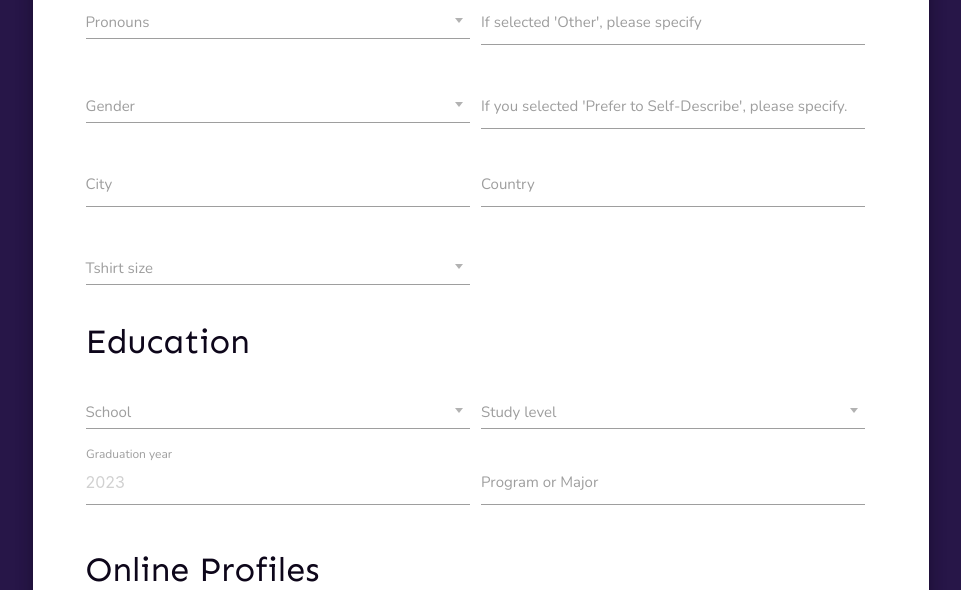
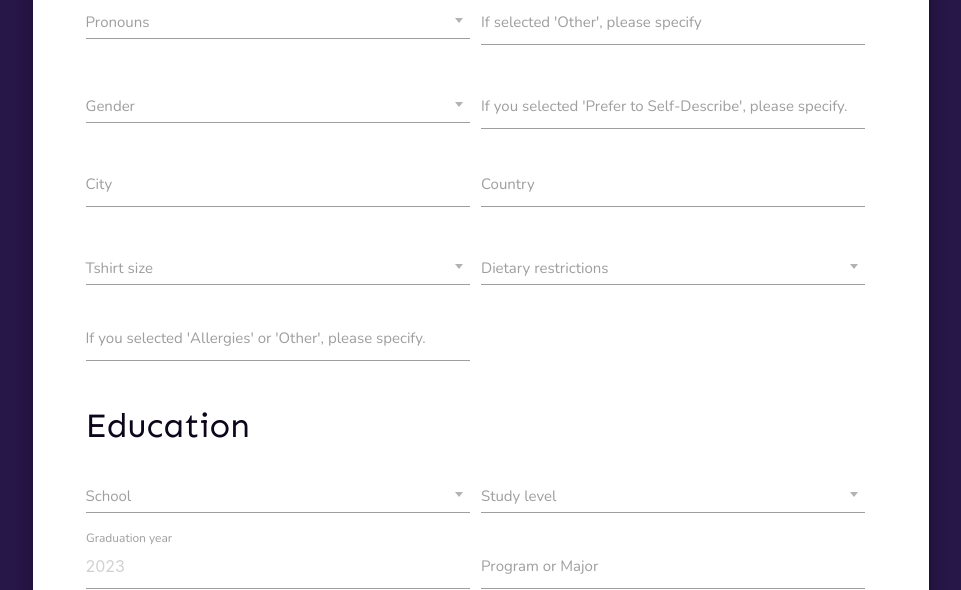
Before and after one commit to ieeeuoft/newhacks-site-2024, a Django app: page /registration/application/ in a window 1280 px wide. Shown: the part 476-1066 px from the top of the page, without its empty margins (159-1120 px from the left). Run offline with Django 3.2, Linux system fonts and the light colour scheme; the visitor is signed in with stand-in values (Sample User, id 1); data that the repository does not hold is empty; style sheets or scripts are compiled from the project's sources; some libraries are stand-ins or nearby versions.

Commit message:
added dietary restriction, made ethnicity changes

```diff
--- a/hackathon_site/registration/forms.py
+++ b/hackathon_site/registration/forms.py
@@ -130,6 +130,8 @@ class ApplicationForm(forms.ModelForm):
             "city",
             "country",
             "tshirt_size", # TODO: New Section
+            "dietary_restrictions",  # TODO: New Section
+            "free_response_dietary_restrictions", #TODO: New Section
             "school",
             "study_level",
             "graduation_year",
@@ -203,6 +205,8 @@ class ApplicationForm(forms.ModelForm):
         self.handle_free_response_pronouns()
         # TODO: New line
         self.handle_free_response_gender()
+        # TODO: New line
+        self.handle_free_response_dietary_restrictions()
         return cleaned_data
 
     def clean_age(self):
@@ -231,14 +235,26 @@ class ApplicationForm(forms.ModelForm):
 
     # TODO: Wrote a new validator for the field "free_response_gender"
     def handle_free_response_gender(self):
-        user_pronouns = self.cleaned_data["gender"]
-        user_free_response_pronouns = self.cleaned_data["free_response_gender"]
-        if user_pronouns == "prefer-to-self-describe" and not user_free_response_pronouns:
+        user_gender = self.cleaned_data["gender"]
+        user_free_response_gender = self.cleaned_data["free_response_gender"]
+        if user_gender == "prefer-to-self-describe" and not user_free_response_gender:
             raise forms.ValidationError(
                 _(
                     "Since you've selected 'Prefer to Self Describe' for gender, please state how you would like to be addressed"
                 ),
                 code="free_response_gender",
+            )
+
+    # TODO: Wrote a new validator for the field "free_response_gender"
+    def handle_free_response_dietary_restrictions(self):
+        user_dietary_restrictions = self.cleaned_data["dietary_restrictions"]
+        user_free_response_dietary_restrictions = self.cleaned_data["free_response_dietary_restrictions"]
+        if ((user_dietary_restrictions == "allergies" or user_dietary_restrictions == "other") and not user_free_response_dietary_restrictions):
+            raise forms.ValidationError(
+                _(
+                    "Please provide more information about your dietary restrictions."
+                ),
+                code="free_response_dietary_restrictions",
             )
 
     def save(self, commit=True):
--- a/hackathon_site/registration/jinja2/registration/application.html
+++ b/hackathon_site/registration/jinja2/registration/application.html
@@ -42,14 +42,18 @@
     {{ render_field(form.free_response_pronouns, show_help_text_as_label=True, size="s12 m6 select2-wrapper") }}
     {#    TODO: New entry for gender section#}
     {{ render_field(form.gender, size="s12 m6 select2-wrapper") }}
-      {#    TODO: New entry for free response gender section#}
+    {#    TODO: New entry for free response gender section#}
     {{ render_field(form.free_response_gender, show_help_text_as_label=True, size="s12 m6 select2-wrapper") }}
-     {#    TODO: Commenting out the ethnicity section#}
-{#    {{ render_field(form.ethnicity, size="s12 m6 select2-wrapper") }}#}
+    {#    TODO: Commenting out the ethnicity section#}
+    {#    {{ render_field(form.ethnicity, size="s12 m6 select2-wrapper") }}#}
     {{ render_field(form.city, size="s12 m6 select2-wrapper added-country-margin formAddTopMargin") }}
     {{ render_field(form.country, size="s12 m6 select2-wrapper added-country-margin formAddTopMargin") }}
     {#    TODO: New section for T-shirt size#}
     {{ render_field(form.tshirt_size, size="s12 m6 select2-wrapper") }}
+    {#    TODO: New section for dietary restrictions#}
+    {{ render_field(form.dietary_restrictions, size="s12 m6 select2-wrapper") }}
+    {#    TODO: New entry for free response dietary restriction section#}
+    {{ render_field(form.free_response_dietary_restrictions, show_help_text_as_label=True, size="s12 m6 select2-wrapper") }}
 
     <div class="col s12">
         <h4>Education</h4>
--- a/hackathon_site/registration/models.py
+++ b/hackathon_site/registration/models.py
@@ -50,17 +50,16 @@ class Application(models.Model):
         ("prefer-to-not-answer", "Prefer to not Answer"),
     ]
 
-    # TODO: Commenting out this choice
-    # ETHNICITY_CHOICES = [
-    #     (None, ""),
-    #     ("american-native", "American Indian or Alaskan Native"),
-    #     ("asian-pacific-islander", "Asian / Pacific Islander"),
-    #     ("black-african-american", "Black or African American"),
-    #     ("hispanic", "Hispanic"),
-    #     ("caucasian", "White / Caucasian"),
-    #     ("other", "Multiple ethnicity / Other"),
-    #     ("no-answer", "Prefer not to answer"),
-    # ]
+    ETHNICITY_CHOICES = [
+        (None, ""),
+        ("american-native", "American Indian or Alaskan Native"),
+        ("asian-pacific-islander", "Asian / Pacific Islander"),
+        ("black-african-american", "Black or African American"),
+        ("hispanic", "Hispanic"),
+        ("caucasian", "White / Caucasian"),
+        ("other", "Multiple ethnicity / Other"),
+        ("no-answer", "Prefer not to answer"),
+    ]
 
     # TODO: Adding T-shirt choices
     TSHIRT_SIZE_CHOICES = [
@@ -69,6 +68,20 @@ class Application(models.Model):
         ("M", "M"),
         ("L", "L"),
         ("XL", "XL"),
+    ]
+
+    # TODO: Adding dietary restriction choices
+    DIETARY_RESTRICTIONS_CHOICES = [
+        (None, ""),
+        ("none", "None"),
+        ("halal", "Halal"),
+        ("vegetarian", "Vegetarian"),
+        ("vegan", "Vegan"),
+        ("celiac-disease", "Celiac Disease"),
+        ("allergies", "Allergies"),
+        ("kosher", "Kosher"),
+        ("gluten-free", "Gluten Free"),
+        ("other", "Other"),
     ]
 
     STUDY_LEVEL_CHOICES = [
@@ -134,8 +147,8 @@ class Application(models.Model):
         help_text="If you selected 'Prefer to Self-Describe', please specify.",
     )
 
-    # TODO: Commenting out the ethnicity section
-    # ethnicity = models.CharField(max_length=50, choices=ETHNICITY_CHOICES, null=False)
+    # TODO: Making this ethnicity section OPTIONAL
+    ethnicity = models.CharField(max_length=50, choices=ETHNICITY_CHOICES, null=True, blank=True)
 
     phone_number = models.CharField(
         max_length=20,
@@ -155,6 +168,19 @@ class Application(models.Model):
         max_length=50, choices=TSHIRT_SIZE_CHOICES, null=False, default=""
     )
 
+    # TODO: Adding a "Dietary Restriction" section
+    dietary_restrictions = models.CharField(
+        max_length=50, choices=DIETARY_RESTRICTIONS_CHOICES, null=False, default=""
+    )
+
+    # TODO: New section to allow people to clarify dietary restrictions. Applicable if selected "Other" or "Allergies
+    free_response_dietary_restrictions = models.CharField(
+        max_length=100,
+        null=True,
+        blank=True,
+        default="",
+        help_text="If you selected 'Allergies' or 'Other', please specify.",
+    )
 
     school = models.CharField(max_length=255, null=False,)
     study_level = models.CharField(
```
Also changed, not shown: hackathon_site/registration/migrations/0009_auto_20240914_0011.py (deleted).
